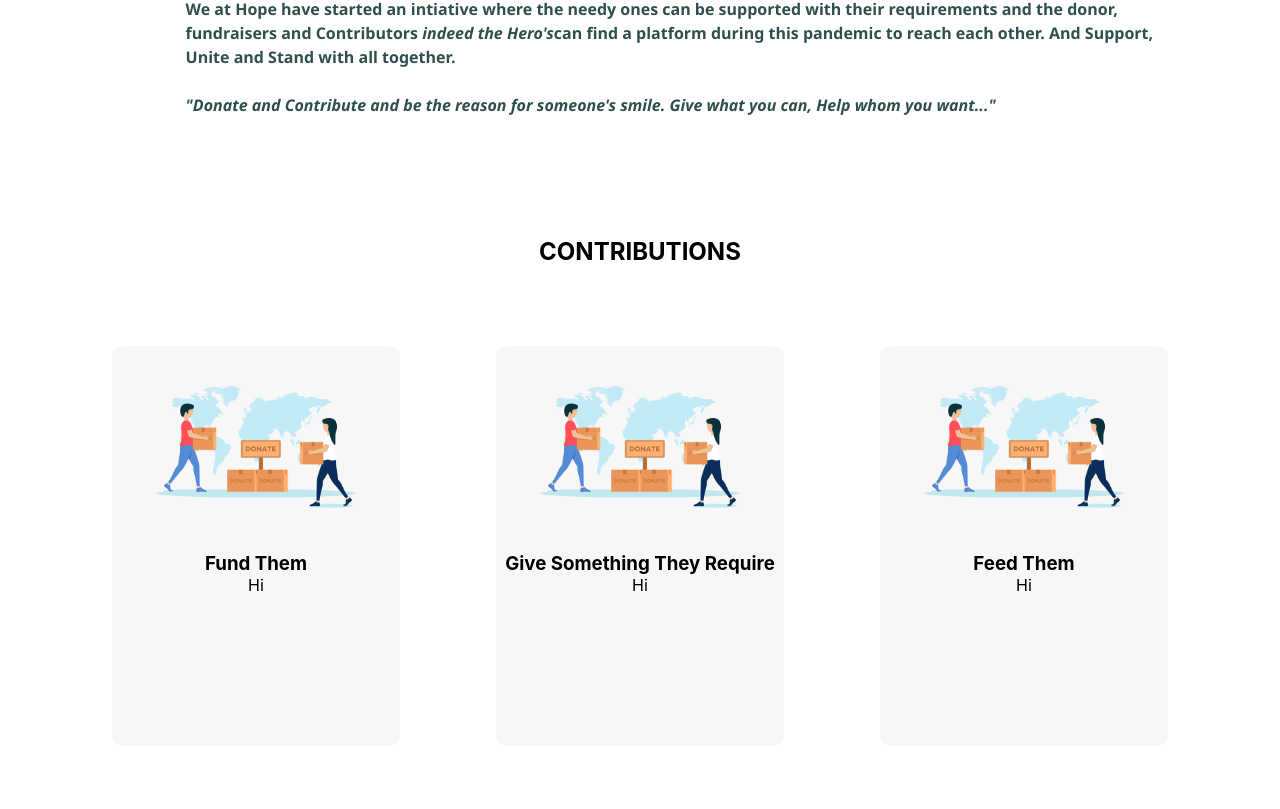
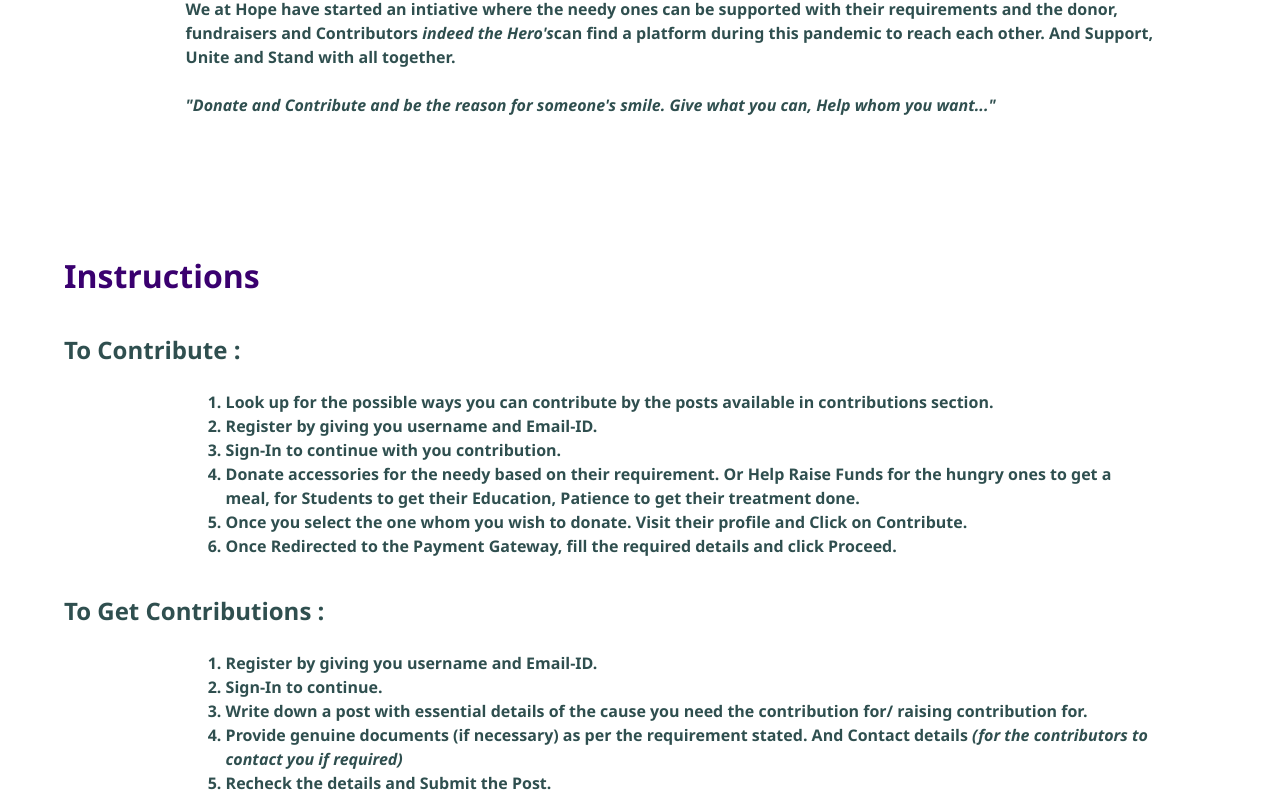
Before and after one commit to RitikaShrestha-me/Hack36-BunnyFluff, a React (Create React App) app: page / in a window 1280 px wide. Shown: the part 1951-2760 px from the top of the page. Built offline with nearby package versions, Linux system fonts and the light colour scheme.

Commit message:
instructions section

```diff
--- a/src/App.js
+++ b/src/App.js
@@ -4,13 +4,10 @@ import './components/login/style.scss'
 import Navbar from './components/Navbar'
 import Home from './components/Home'
 import Contact from './components/Contact'
-// import { Login , Register } from "./components/login/index"
 import Apps from "./components/login/log&reg"
-// import logreg from "./components/login/log&reg"
-// import Hero from "./components/Hero"
 import {BrowserRouter as Router, Route, Switch } from 'react-router-dom'
-import Intro from "./components/Intro";
-
+import Intro from "./components/Intro"
+import Instruction from "./components/Instruction"
 function App() {
 
   return (
@@ -34,6 +31,9 @@ function App() {
           <Route exact path="/Intro">
             <Intro/>
           </Route>
+          <Route exact path="/Instruction">
+            <Instruction/>
+          </Route>
         </Switch>
       </div>
     </div>
--- a/src/App.scss
+++ b/src/App.scss
@@ -211,3 +211,7 @@
   font-weight: 600;
 
 }
+
+.about-intro>h2{
+  margin-top: 1.5em;
+}
--- a/src/components/Home.js
+++ b/src/components/Home.js
@@ -2,13 +2,14 @@ import Hero from './Hero'
 import About from './About'
 import Contributions from './Contributions'
 import Intro from './Intro';
-
+import Instruction from './Instruction'
 const Home = () => {
     return (
         <div>
             <Hero />
             <About />
             <Intro />
+            <Instruction />
             <Contributions />
         </div>
     );
--- /dev/null
+++ b/src/components/Instruction.js
@@ -0,0 +1,45 @@
+import React from 'react'
+import "../App.scss"
+
+const Instruction = () => {
+    return (
+        <div className="Instruction">
+            <div className="Aboutcontent">
+                <div className="about-intro">
+                    <h1>Instructions </h1>
+                    <h2>To Contribute :</h2>
+                <p>
+                    <list>
+                        <ol>
+                           <li>Look up for the possible ways you can contribute by the posts available in contributions section.</li>
+                            <li>Register by giving you username and Email-ID.</li>
+                            <li>Sign-In to continue with you contribution.</li>
+                            <li>Donate accessories for the needy based on their requirement.
+                                Or Help Raise Funds for the hungry ones to get a meal, for Students to get their Education, Patience to get their treatment done.</li>
+                            <li>Once you select the one whom you wish to donate. Visit their profile and Click on Contribute.</li>
+                            <li>Once Redirected to the Payment Gateway, fill the required details and click Proceed.</li>
+                        </ol>
+                    </list>
+                </p>
+
+                <h2>To Get Contributions : </h2>
+                <p>
+                    <list>
+                        <ol>
+                            <li>Register by giving you username and Email-ID.</li>
+                            <li>Sign-In to continue.</li>
+                            <li>Write down a post with essential details of the cause you
+                                need the contribution for/ raising contribution for.</li>
+                            <li>Provide genuine documents (if necessary) as per the requirement stated.
+                                And Contact details <i>(for the contributors to contact you if required)</i></li>
+                            <li>Recheck the details and Submit the Post.</li>
+                        </ol>
+                    </list>
+                </p>
+                </div>
+            </div>
+        </div>
+    );
+}
+
+export default Instruction;
--- a/src/components/Navbar.js
+++ b/src/components/Navbar.js
@@ -9,7 +9,7 @@ const Navbar = () => {
             <div className="navbar-links">
                 <a className="navbar-links-link" href="/">HOME</a><br/>
                 <a className="navbar-links-link" href="/Intro">ABOUT</a><br/>
-                <a className="navbar-links-link" href="/Instructions">INSTRUCTIONS</a><br/>
+                <a className="navbar-links-link" href="/Instruction">INSTRUCTIONS</a><br/>
                 <a className="navbar-links-link" href="/Contact">CONTACT US</a><br/>
             </div>
         </nav>
```
